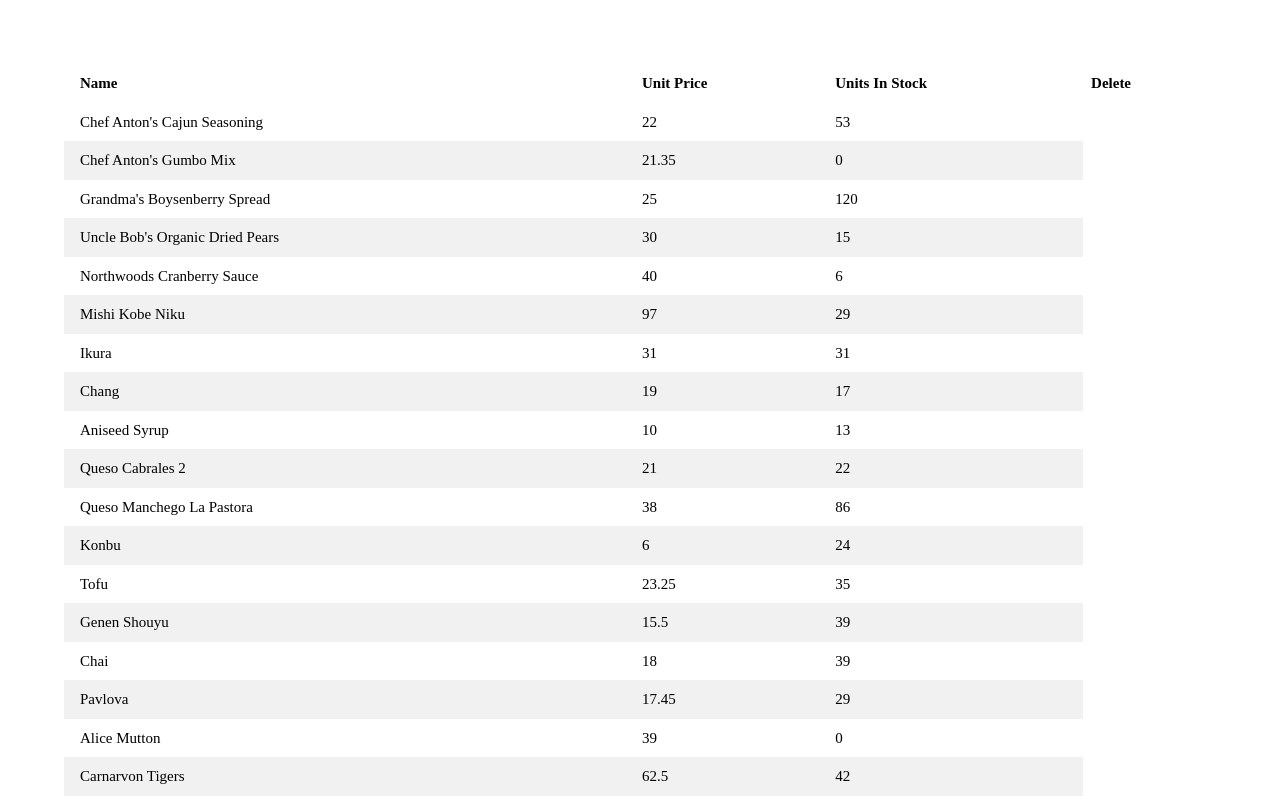
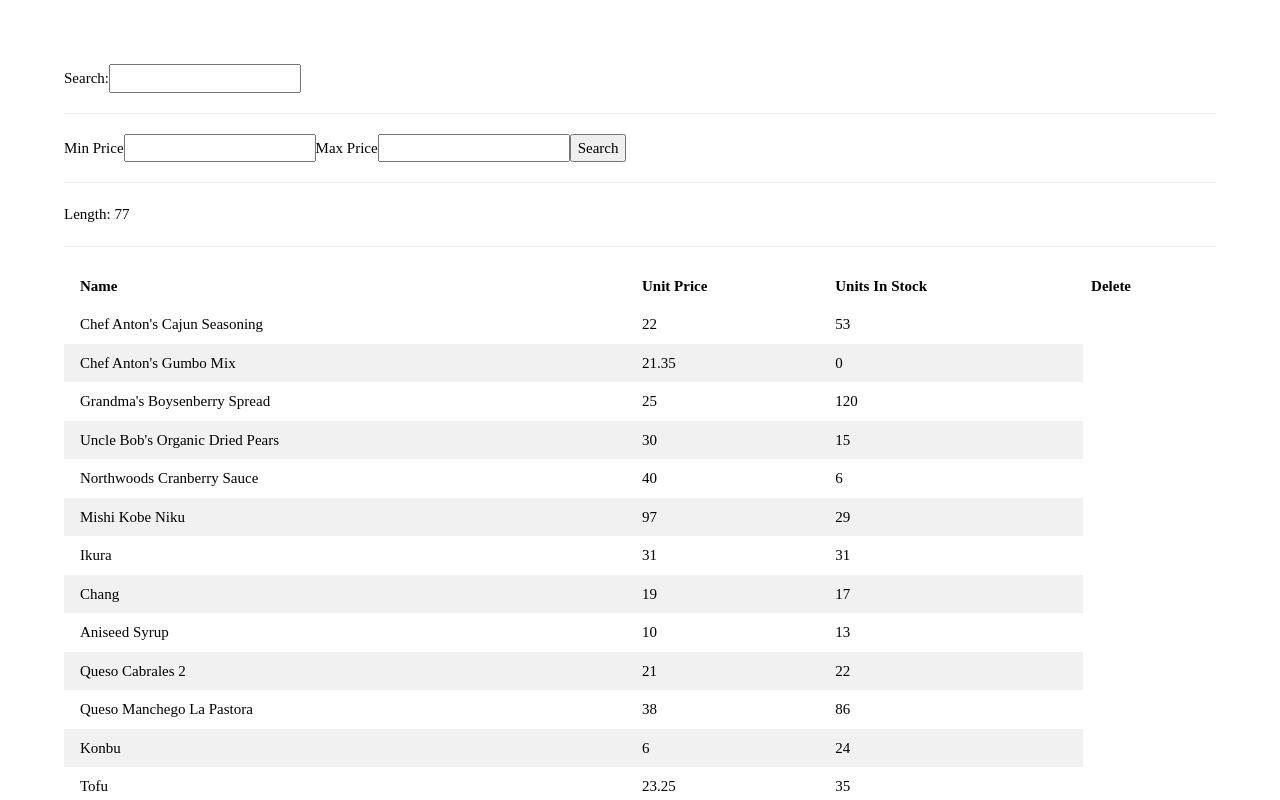
Before and after one commit to yakintech/reactjs-turkcell-tutorial-2, a React (Create React App) app: page / in a window 1280 px wide. Shown: the top 800 px of the page. Built offline with nearby package versions, Linux system fonts and the light colour scheme.

Commit message:
Add search functionality to ProductsTable; implement product filtering by name and price range

```diff
--- a/src/state/ProductsTable.jsx
+++ b/src/state/ProductsTable.jsx
@@ -4,8 +4,48 @@ import { productsData } from '../data/productsData'
 function ProductsTable() {
 
     const [products, setproducts] = useState(productsData)
+    const [minPrice, setminPrice] = useState(0)
+    const [maxPrice, setmaxPrice] = useState(0)
+
+
+
+    const searchProduct = (e) => {
+        var name = e.target.value
+        var filteredProducts = productsData.filter(item => item.name.toLocaleLowerCase().includes(name.toLocaleLowerCase()))
+        setproducts(filteredProducts)
+    }
+
+    const search = () => {
+        let min = Number(minPrice)
+        let max = Number(maxPrice)
+
+        if (!isNaN(min) && !isNaN(max)) {
+            var filteredProducts = productsData.filter(item => item.unitPrice >= min && item.unitPrice <= max)
+            setproducts(filteredProducts)
+        }
+        if(min == 0 && max == 0){
+            setproducts(productsData)
+        }
+
+    }
 
     return <>
+        <div>
+            <label htmlFor="">Search:</label>
+            <input type='text' onChange={searchProduct} />
+        </div>
+        <hr />
+        <div>
+            <label htmlFor="">Min Price</label>
+            <input type='number' onChange={(e) => setminPrice(e.target.value)} />
+            <label htmlFor="">Max Price</label>
+            <input type='number' onChange={(e) => setmaxPrice(e.target.value)} />
+            <button onClick={search}>Search</button>
+        </div>
+
+        <hr />
+        <p>Length: {products.length}</p>
+        <hr />
         <table className='w3-table w3-striped'>
             <thead>
                 <tr>
```
